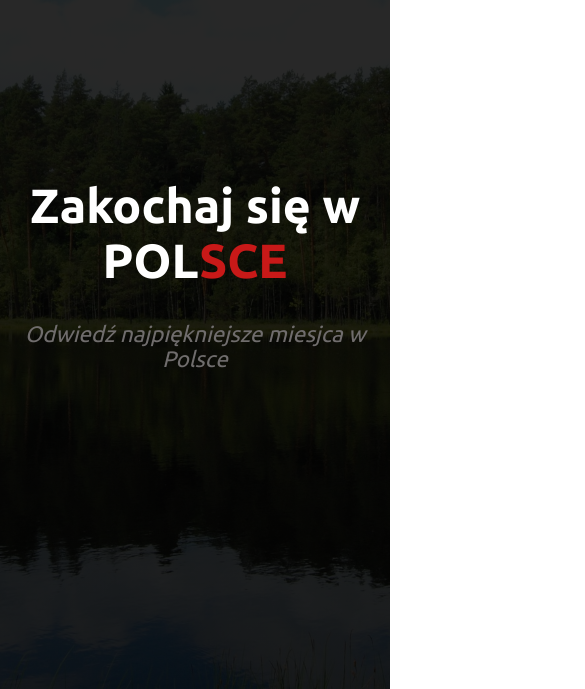
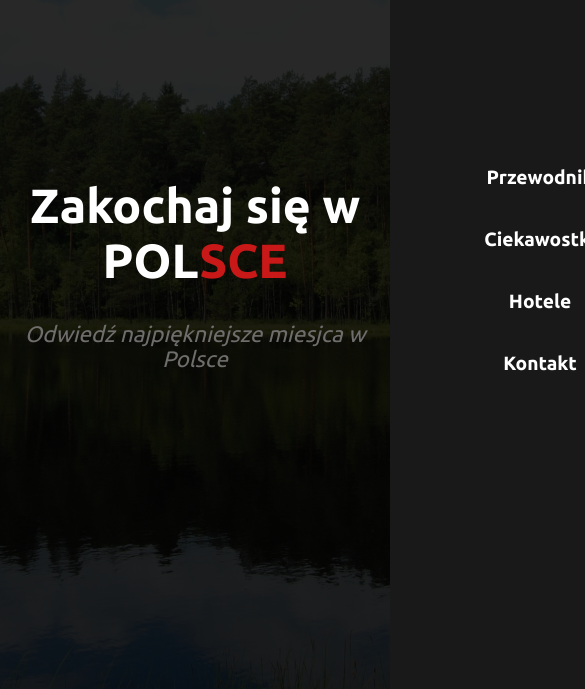
Before and after one commit to MateuszRuszczynski/PolLOVE, a website built with webpack: page src/index.html in a window 390 px wide. Shown: the part 152-841 px from the top of the page, 585 px wide, since content can reach past the window. Built offline with nearby package versions, Linux system fonts and the light colour scheme; files whose address does not match are found by name.

Commit message:
Feat: fix navbar

```diff
--- a/src/index.html
+++ b/src/index.html
@@ -22,10 +22,10 @@
           <img src="assets/img/logo.png" alt="logo" class="navigation__img">
         </a>
         <ul class="navigation__list">
-          <li class="navigation__item"><a href="" class="navigation__link">Przewodnik</a></li>
-          <li class="navigation__item"><a href="" class="navigation__link">Ciekawostki</a></li>
-          <li class="navigation__item"><a href="" class="navigation__link">Hotele</a></li>
-          <li class="navigation__item"><a href="" class="navigation__link">Kontakt</a></li>
+          <li class="navigation__item"><a href="#przewodnik" class="navigation__link">Przewodnik</a></li>
+          <li class="navigation__item"><a href="#ciekawostki" class="navigation__link">Ciekawostki</a></li>
+          <li class="navigation__item"><a href="#hotele" class="navigation__link">Hotele</a></li>
+          <li class="navigation__item"><a href="#kontakt" class="navigation__link">Kontakt</a></li>
         </ul>
         <button class="hamburger">
           <span class="hamburger__box">
@@ -39,7 +39,7 @@
       </div>
     </div>
   </header>
-  <section class="cities">
+  <section class="cities" id="przewodnik">
     <h2 class="cities__heading">Popularne miesjca, które warto odwiedzić</h2>
     <div class="owl-carousel owl-theme">
       <div class="item">
@@ -79,8 +79,15 @@
         </div>
       </div>
   </section>
-  <section class="facts">
+  <section class="facts" id="ciekawostki">
     <h2 class="facts__heading">5 ciekawostek o Polsce</h2>
+    <article class="article">
+      <div class="article__box">
+        <h3 class="article__heading">Znikający półwysep</h3>
+        <p class="article__text">Według niektórych naukowców półwysep Helski może zniknąć. W ciągu od kilkudziesięciu do
+          kilkuset lat połączy się z resztą kraju.</p>
+      </div>
+    </article>
     <article class="article">
       <div class="article__box">
         <h3 class="article__heading">Radom jest większy niż Paryż</h3>
@@ -91,18 +98,10 @@
     </article>
     <article class="article">
       <div class="article__box">
-        <h3 class="article__heading">Znikający półwysep</h3>
-        <p class="article__text">Według niektórych naukowców półwysep Helski może zniknąć. W ciągu od kilkudziesięciu do
-          kilkuset lat połączy się z resztą kraju.</p>
-      </div>
-    </article>
-    <article class="article">
-      <div class="article__box">
         <h3 class="article__heading">Dzień Polaka narodowym świętem... Argentyny!</h3>
         <p class="article__text">Argentyna to jedyny kraj na świecie, gdzie co roku, 8 czerwca obchodzi się Dzień
-          Polaka. "Día del Colono Polaco", czyli Dzień Polskiego Osadnika został ustanowiony w 1995 roku. To święto
-          narodowe, które upamiętnia przybycie pierwszych Polaków do Argentyny. Wydarzenie to datuje się na początek
-          czerwca 1897 roku.</p>
+          Polaka. To święto
+          narodowe, które upamiętnia przybycie pierwszych Polaków do Argentyny.</p>
       </div>
     </article>
     <article class="article">
@@ -121,7 +120,7 @@
       </div>
     </article>
   </section>
-  <section class="hotels">
+  <section class="hotels" id="hotele">
     <h2 class="hotels__heading">Rekomendowane hotele</h2>
     <ul class="hotels__list">
       <li class="hotels__item active" data-tab='#warszawa'>Warszawa</li>
@@ -282,7 +281,7 @@
       </section>
     </div>
   </section>
-  <footer class="footer">
+  <footer class="footer" id="kontakt">
     <form action="" class="contact">
       <h2 class="contact__heading">Napisz widomość do nas</h2>
       <p class="contact__name">
--- a/src/scss/_header.scss
+++ b/src/scss/_header.scss
@@ -47,7 +47,7 @@
     align-items: center;
     list-style: none;
     @media (max-width: 850px){
-      display: none;
+      // display: none;
       flex-direction: column;
       justify-content: center;
       align-items: center;
--- a/src/scss/main.scss
+++ b/src/scss/main.scss
@@ -15,6 +15,7 @@ html {
   box-sizing: inherit;
   -webkit-font-smoothing: antialiased;
   -moz-osx-font-smoothing: grayscale;
+  scroll-behavior: smooth;
 }
 
 body{
```
Also changed, not shown: dist/css/main.css, dist/index.html, 1 other file.
